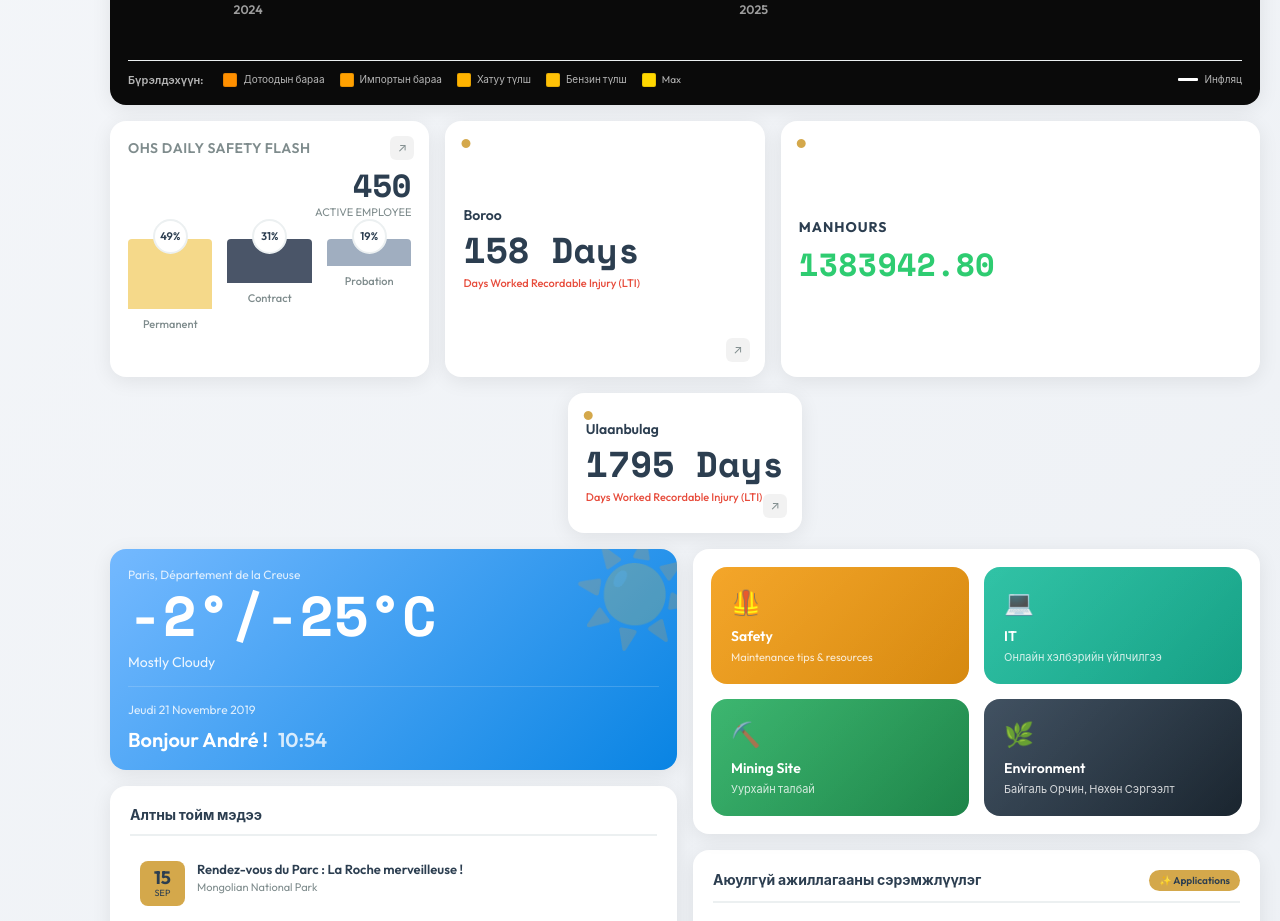
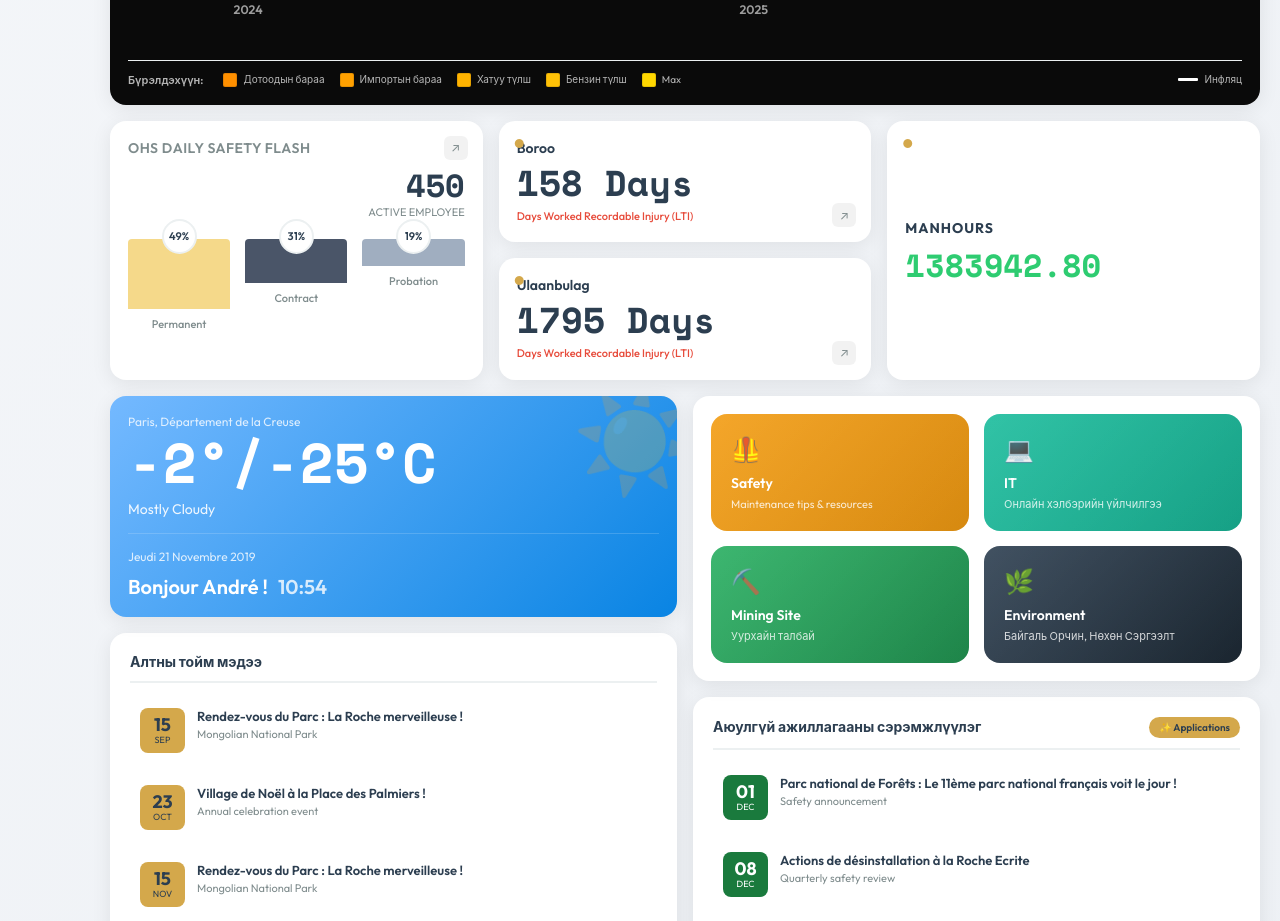
Before and after one commit to hodooniihoosonmantuu/project-cursor, a React (Vite) app: page / in a window 1280 px wide. Shown: the part 860-1781 px from the top of the page. Built offline with nearby package versions, Linux system fonts and the light colour scheme.

Commit message:
Reorganize safety row to T-shaped layout: HRWidget left, Boroo/Ulaanbulag middle stacked, ManhoursWidget right

```diff
--- a/src/App.css
+++ b/src/App.css
@@ -227,16 +227,20 @@ body {
 
 .safety-row {
   display: grid;
-  grid-template-columns: 1fr 1fr 1.5fr;
+  grid-template-columns: 1fr 1fr 1fr;
   gap: 16px;
-}
-
-.ulaanbulag-row {
-  display: grid;
-  grid-template-columns: 1fr;
+  align-items: stretch;
+}
+
+.safety-middle {
+  display: flex;
+  flex-direction: column;
   gap: 16px;
-  max-width: 400px;
-  margin: 0 auto;
+}
+
+.safety-middle .widget {
+  flex: 1;
+  min-height: 0;
 }
 
 .second-row {
--- a/src/App.jsx
+++ b/src/App.jsx
@@ -85,16 +85,14 @@ function App() {
             <KPIWidget />
           </div>
 
-          {/* Safety Row */}
+          {/* Safety Row - T-shaped layout */}
           <div className="safety-row">
             <HRWidget />
-            <SafetyWidget location="Boroo" days="158 Days" />
+            <div className="safety-middle">
+              <SafetyWidget location="Boroo" days="158 Days" />
+              <SafetyWidget location="Ulaanbulag" days="1795 Days" />
+            </div>
             <ManhoursWidget />
-          </div>
-
-          {/* Ulaanbulag Safety Row */}
-          <div className="ulaanbulag-row">
-            <SafetyWidget location="Ulaanbulag" days="1795 Days" />
           </div>
 
           {/* Second Row */}
```
